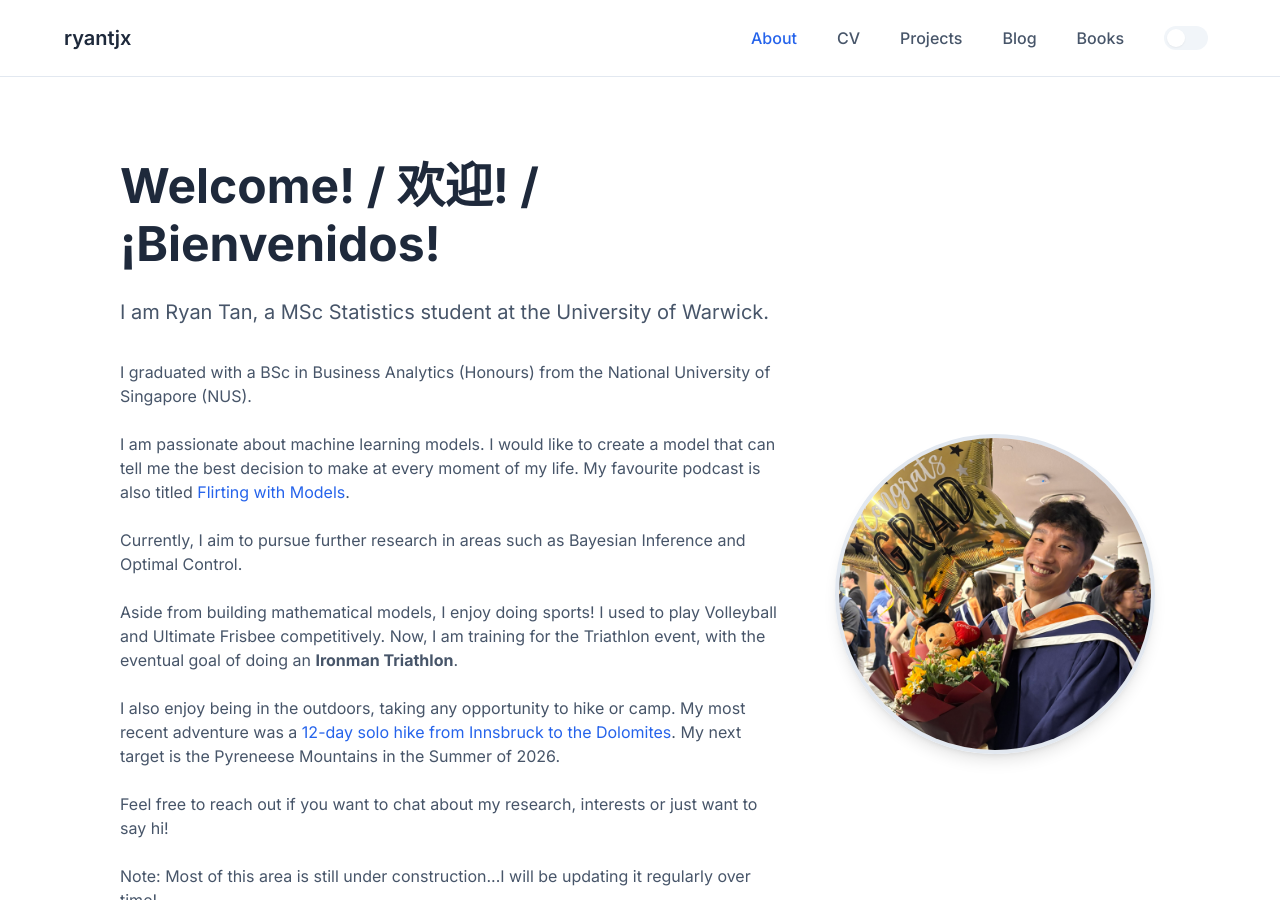
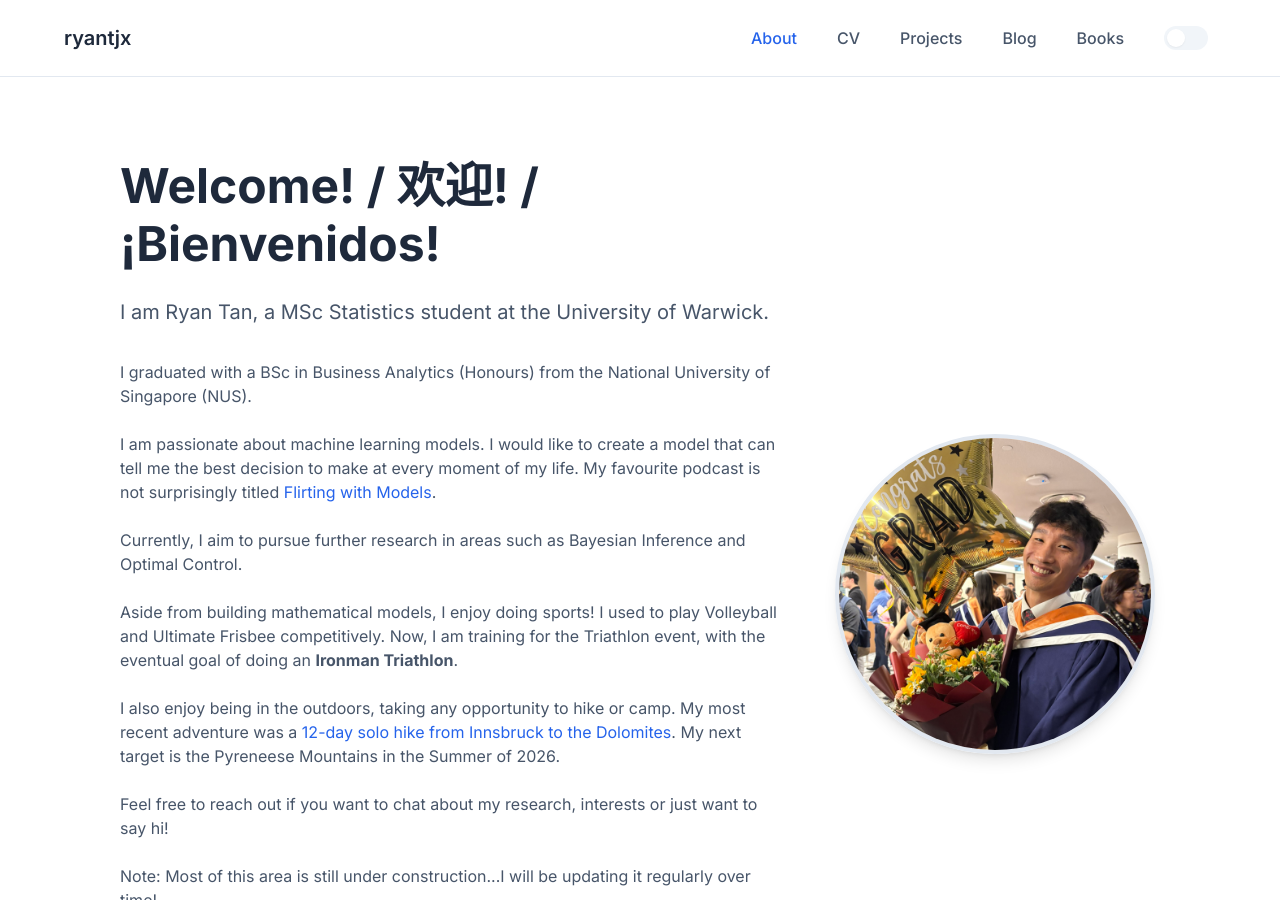
Before and after one commit to ryantjx/ryantjx.github.io, a Jekyll site: the page built from index.html, in a window 1280 px wide and 900 px high. Built offline with Jekyll 4.4.1, drawn with Linux system fonts in a browser that asks for light colours; the list of posts is cut into pages by our own code.

Commit message:
change minor key word

```diff
--- a/index.html
+++ b/index.html
@@ -10,7 +10,7 @@ layout: default
         <p class="lead">I am Ryan Tan, a MSc Statistics student at the University of Warwick.</p>
 
         <p>I graduated with a BSc in Business Analytics (Honours) from the National University of Singapore (NUS).</p>
-        <p>I am passionate about machine learning models. I would like to create a model that can tell me the best decision to make at every moment of my life. My favourite podcast is also titled <a href="https://www.flirtingwithmodels.com/">Flirting with Models</a>.</p>
+        <p>I am passionate about machine learning models. I would like to create a model that can tell me the best decision to make at every moment of my life. My favourite podcast is not surprisingly titled <a href="https://www.flirtingwithmodels.com/">Flirting with Models</a>.</p>
         <p>Currently, I aim to pursue further research in areas such as Bayesian Inference and Optimal Control.</p>
         <!-- <p>I have always been fascinated by mathematical models that can explain and predict how the world behaves.</p>
         <p>My first encounter with this idea was through Snell's Law in Physics class when I was 14, which describes how light bends when passing between different media.
```
